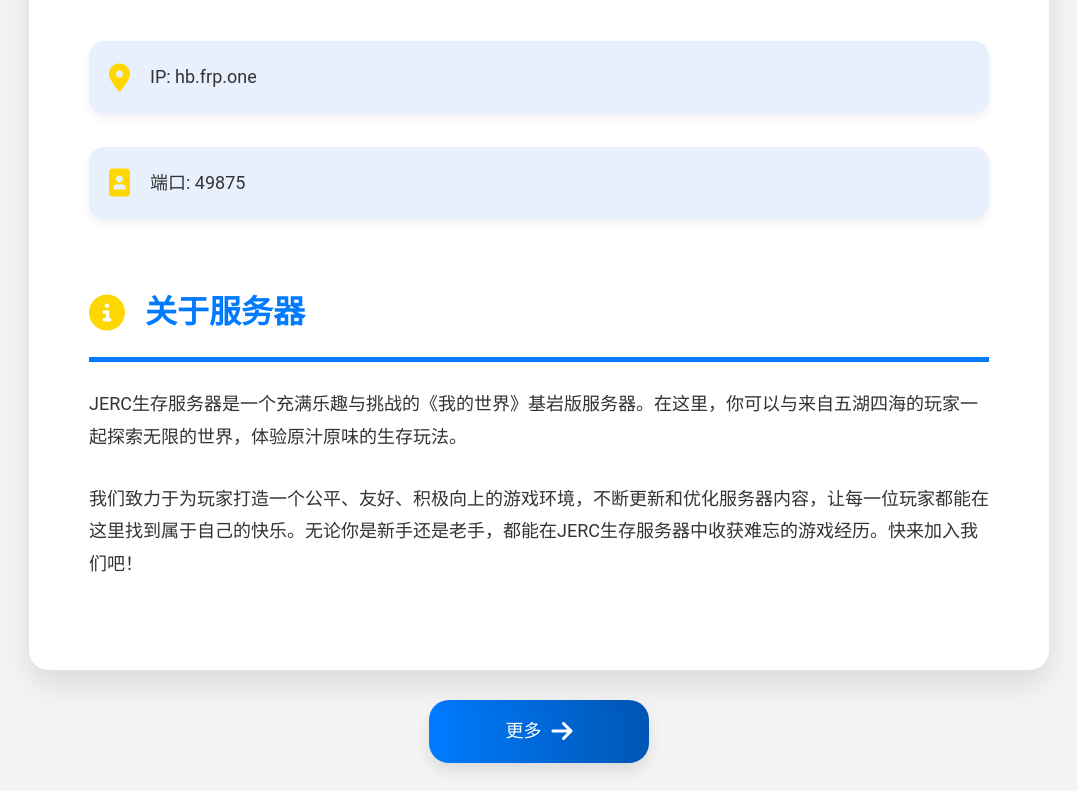
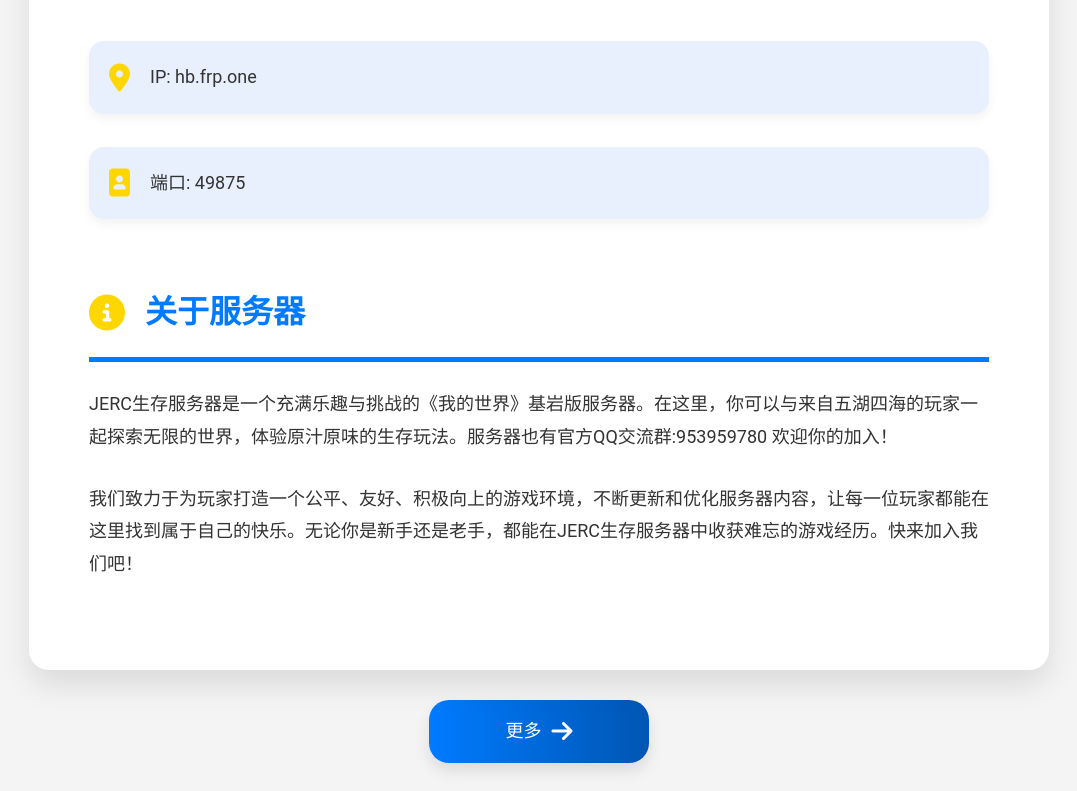
Before and after one commit to JERC-STU/JERC-STU.github.io, a plain HTML site: page index.html in a window 1280 px wide. Shown: the part 673-1464 px from the top of the page, without its empty margins (101-1178 px from the left). Drawn offline with Linux system fonts and the light colour scheme.

Commit message:
index.html

```diff
--- a/index.html
+++ b/index.html
@@ -209,7 +209,7 @@
         </div>
 
         <h2><i class="fas fa-info-circle"></i>关于服务器</h2>
-        <p>JERC生存服务器是一个充满乐趣与挑战的《我的世界》基岩版服务器。在这里，你可以与来自五湖四海的玩家一起探索无限的世界，体验原汁原味的生存玩法。</p>
+        <p>JERC生存服务器是一个充满乐趣与挑战的《我的世界》基岩版服务器。在这里，你可以与来自五湖四海的玩家一起探索无限的世界，体验原汁原味的生存玩法。服务器也有官方QQ交流群:953959780 欢迎你的加入！</p>
         <p>我们致力于为玩家打造一个公平、友好、积极向上的游戏环境，不断更新和优化服务器内容，让每一位玩家都能在这里找到属于自己的快乐。无论你是新手还是老手，都能在JERC生存服务器中收获难忘的游戏经历。快来加入我们吧！</p>
     </div>
     <a href="a1.html" class="more-button">更多 <i class="fas fa-arrow-right"></i></a>
```
